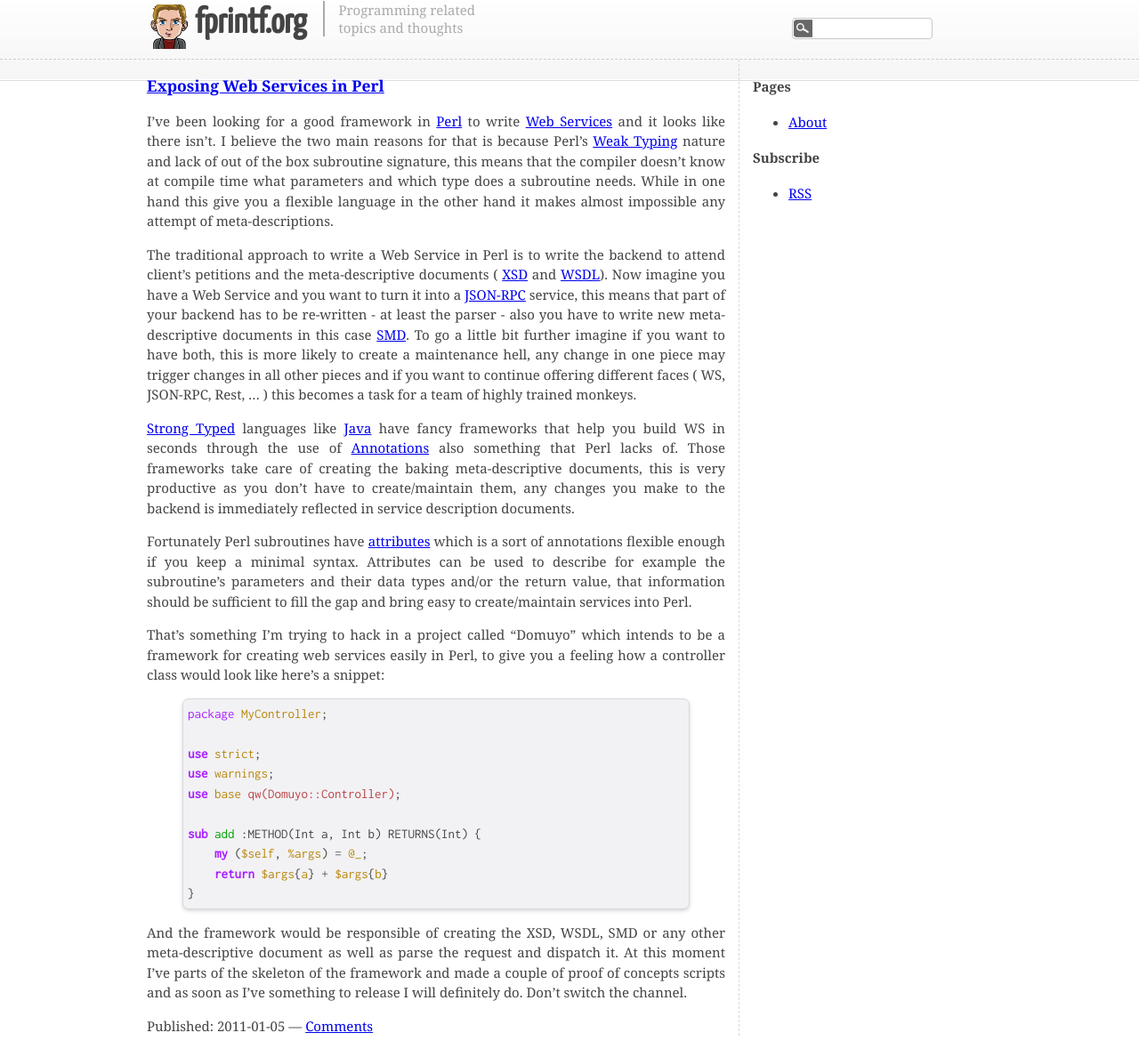
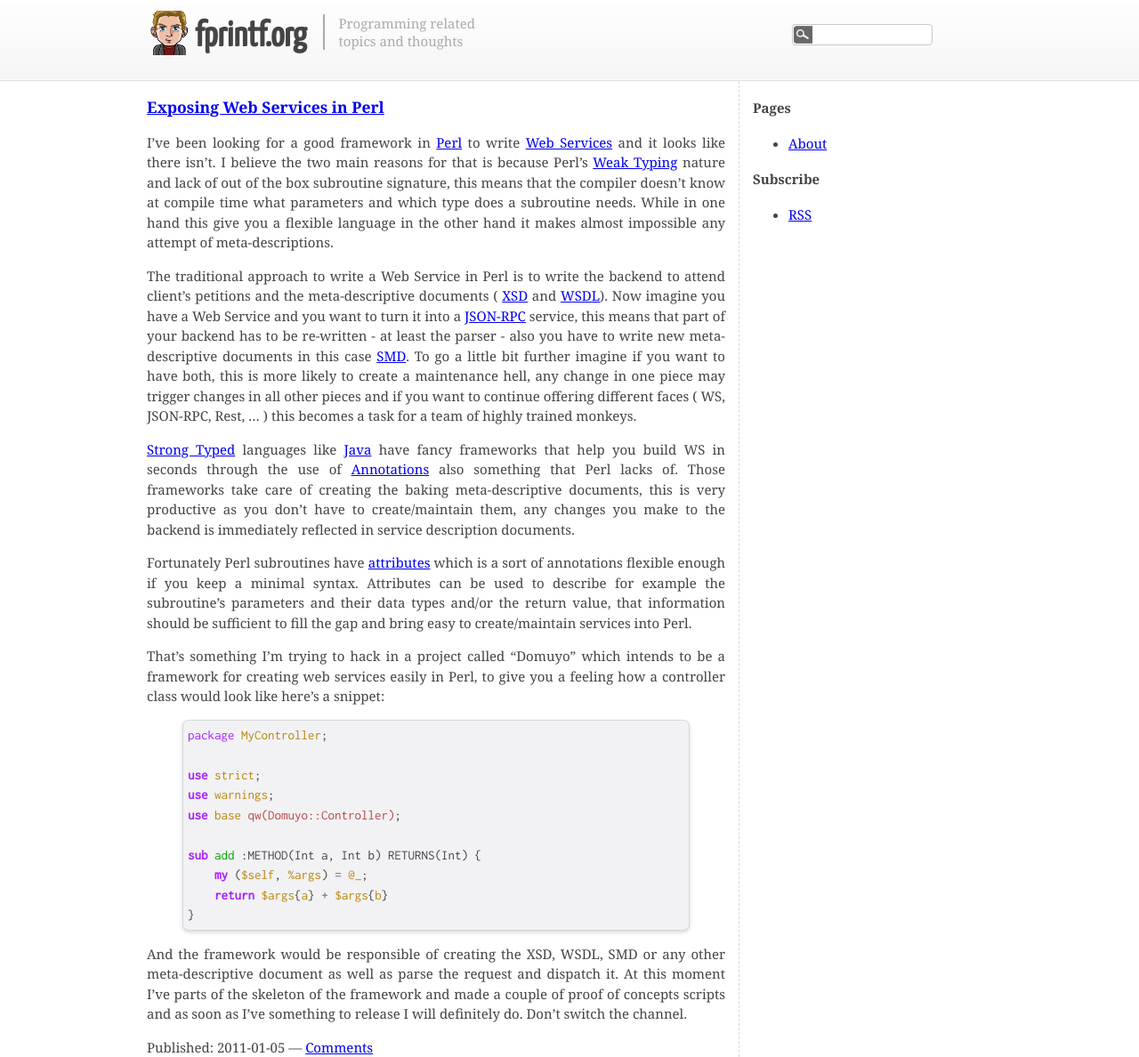
Before and after one commit to bluescreen10/bluescreen10.github.com, a Jekyll site: the page built from index.html, in a window 1280 px wide. Shown: the whole page at 89% size. Built offline with Jekyll 4.4.1, drawn with Linux system fonts in a browser that asks for light colours; some web fonts are replaced; the list of posts is cut into pages by our own code; comment, search, counter and statistics services are not loaded; before the commit the page ends 1164 px from its top, so only the background shows below that.

Commit message:
css changes

```diff
--- a/css/master.css
+++ b/css/master.css
@@ -10,20 +10,17 @@ body {
 
 /* Header */
 header {
-    display: block;
     position: relative;
-    border-bottom: 1px dashed #ccc;
+    height: 91px;
 }
 
 header h1 {
     display: inline-block;
-    margin-top: 5px;
 }
 
 header #avatar {
-    height: 50px;
-    margin-top: 5px;
-    vertical-align: top;
+    position: relative;
+    top: 10px;
 }
 
 header h1 a {
```
